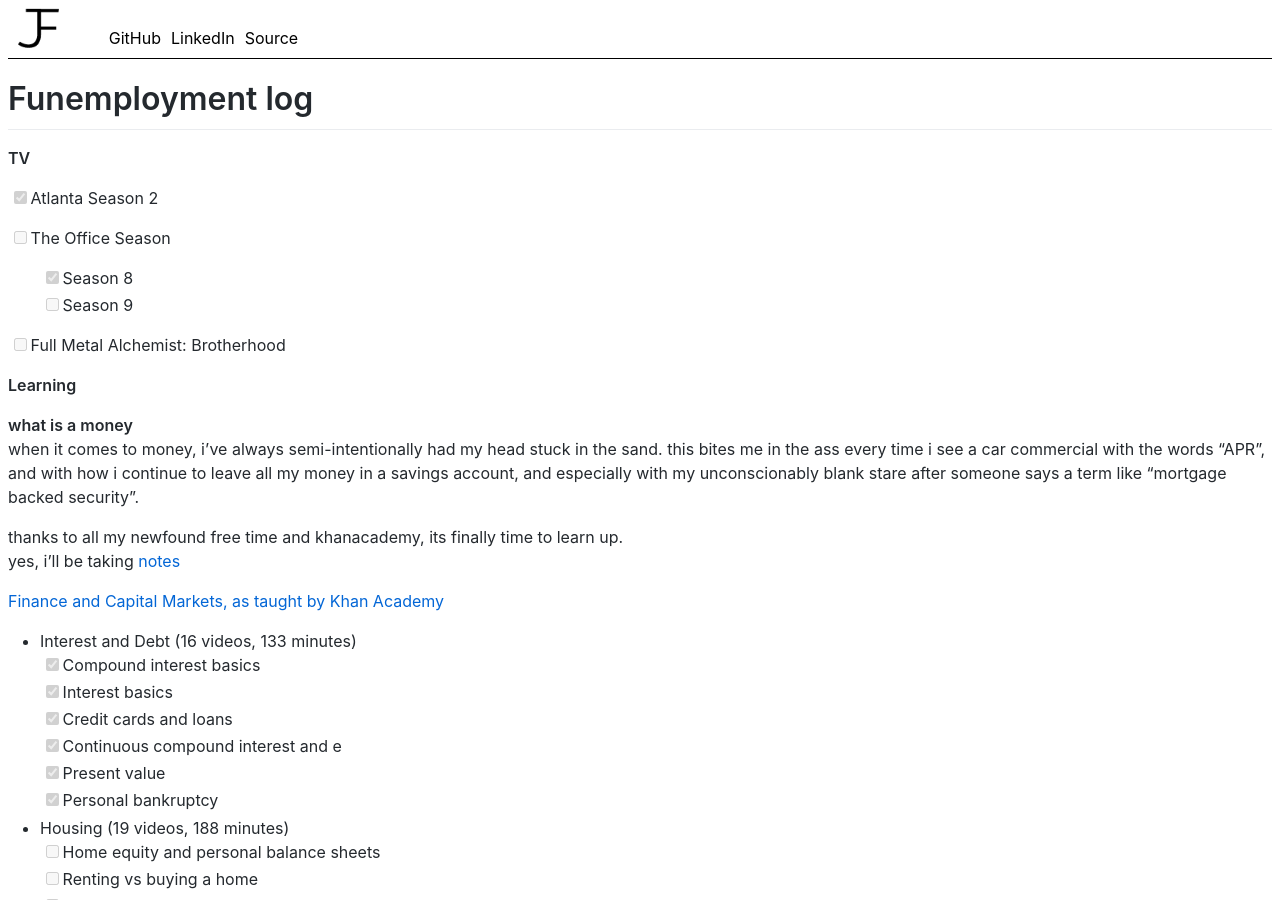
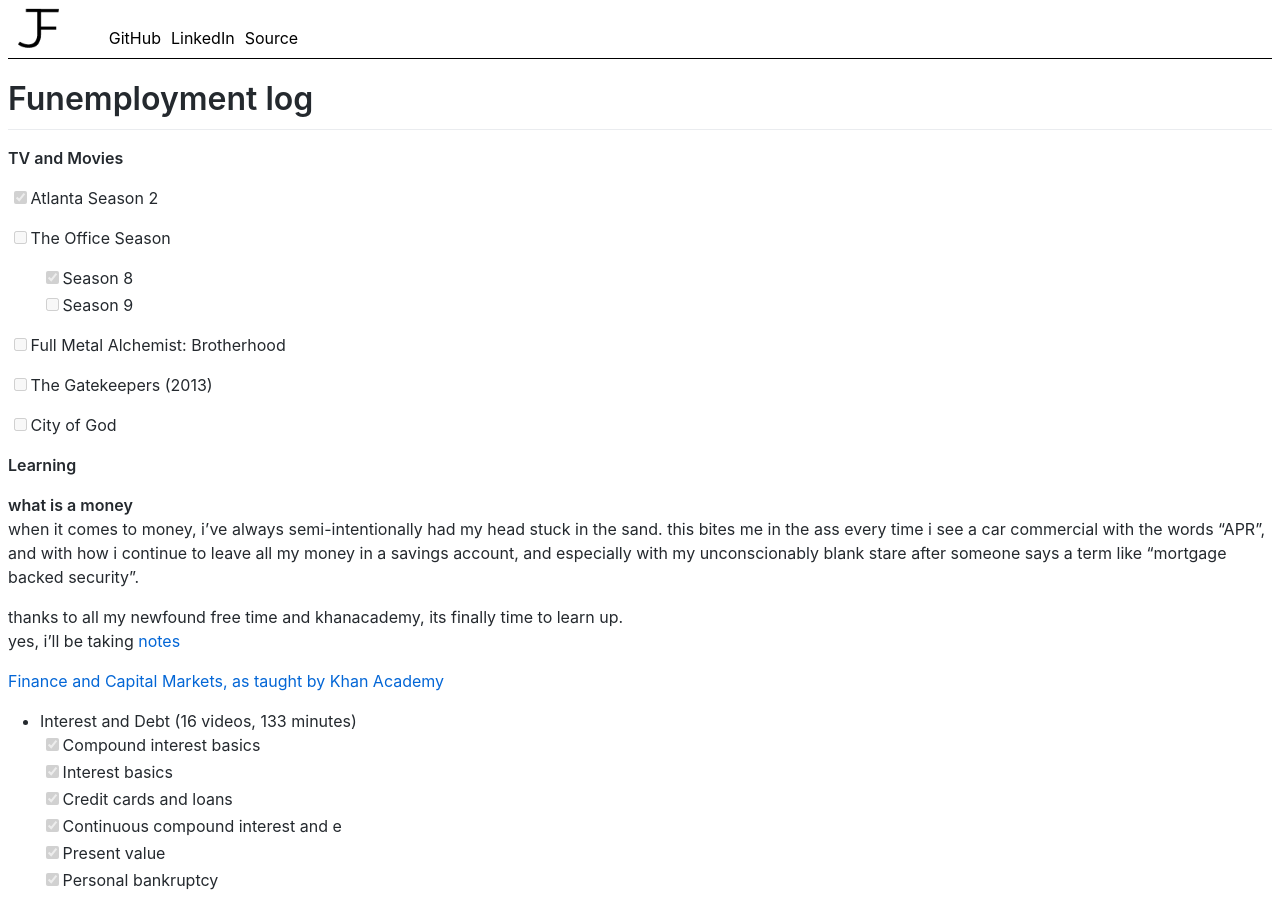
Before and after one commit to samouri/samouri.github.io, a Jekyll site: the page built from log.md, in a window 1280 px wide and 900 px high. Built offline with Jekyll 4.4.1, drawn with Linux system fonts in a browser that asks for light colours.

```diff
--- a/log.md
+++ b/log.md
@@ -6,7 +6,7 @@ permalink: /log/
 
 # Funemployment log
 
-**TV**
+**TV and Movies**
 
 - [x] Atlanta Season 2
 
@@ -16,6 +16,10 @@ permalink: /log/
   - [ ] Season 9
 
 - [ ] Full Metal Alchemist: Brotherhood
+
+- [ ] The Gatekeepers (2013)
+
+- [ ] City of God
 
 
 
@@ -56,13 +60,13 @@ yes, i'll be taking [notes](/finance-notes)
   - [x] Introduction to stocks
   - [x] Shorting a stock
   - [x] Understanding company statements and capital structure
-  - [ ] Corporate metrics and valuation
-  - [ ] Life of a company -- from birth to death
-  - [ ] Dilution
-  - [ ] Mergers and acquisitions
-  - [ ] Leveraged buy-outs
-  - [ ] Bonds
-  - [ ] Corporate Banktruptcy
+  - [x] Corporate metrics and valuation
+  - [x] Life of a company -- from birth to death
+  - [x] Dilution
+  - [x] Mergers and acquisitions
+  - [x] Leveraged buy-outs
+  - [x] Bonds
+  - [x] Corporate Banktruptcy
 - Investment vehicles, insurance, and retirement (24 videos)
 - Money, banking and central banks (86 videos)
 - Options, swaps, futures, MBS, CDOs, and other derivatives (52 videos)
```
Also changed, not shown: finance-notes.md (+13 -1 lines).
